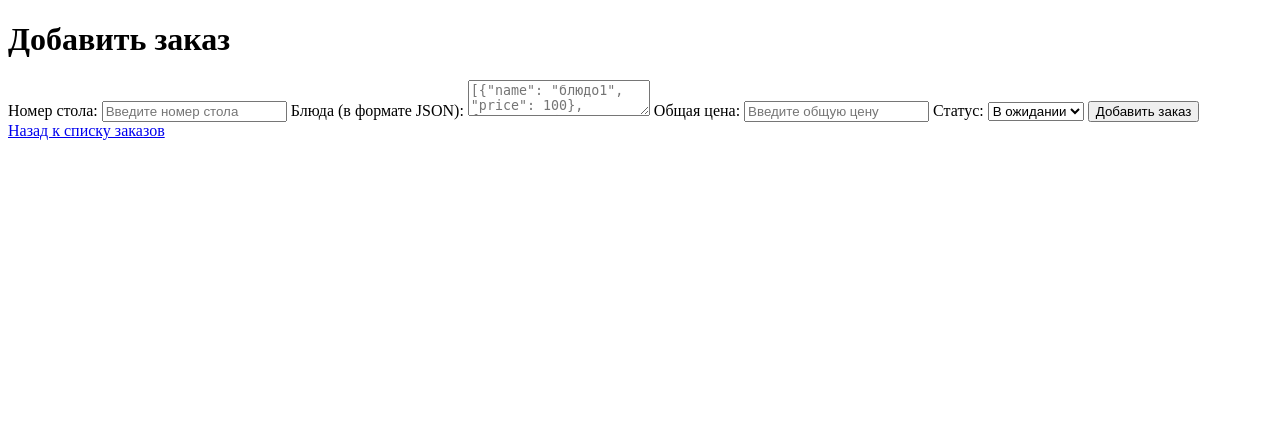
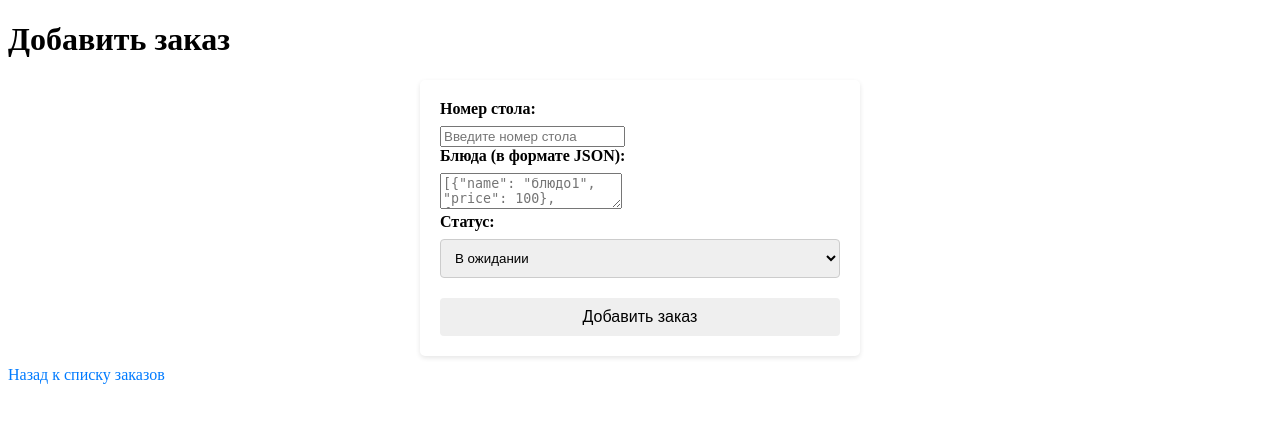
Before and after one commit to VadimZhuckow/crmsystem, a Django app: page /add/ in a window 1280 px wide. Shown: the top 423 px of the page. Run offline with Django 4.2, Linux system fonts and the light colour scheme.

Commit message:
added styles

```diff
--- a/backend/settings.py
+++ b/backend/settings.py
@@ -134,7 +134,11 @@ USE_TZ = True
 # Static files (CSS, JavaScript, Images)
 # https://docs.djangoproject.com/en/4.2/howto/static-files/
 
-STATIC_URL = 'static/'
+STATIC_URL = '/static/'
+
+STATICFILES_DIRS = [
+    BASE_DIR / "../orders/static",  # Измените путь на "../orders/static"
+]
 
 # Default primary key field type
 # https://docs.djangoproject.com/en/4.2/ref/settings/#default-auto-field
--- /dev/null
+++ b/orders/static/orders/css/add_order.css
@@ -0,0 +1,52 @@
+/* static/orders/css/orders.css */
+
+/* Существующие стили... */
+
+form {
+    background-color: #fff; /* Белый фон для формы */
+    padding: 20px; /* Отступы внутри формы */
+    border-radius: 5px; /* Закругленные углы */
+    box-shadow: 0 2px 5px rgba(0, 0, 0, 0.1); /* Легкая тень */
+    max-width: 400px; /* Максимальная ширина формы */
+    margin: auto; /* Центрирование формы */
+}
+
+label {
+    display: block; /* Отображение меток как блочные элементы */
+    margin-bottom: 8px; /* Отступ снизу */
+    font-weight: bold; /* Жирный шрифт для меток */
+}
+
+select {
+    width: 100%; /* Полная ширина селекта */
+    padding: 10px; /* Отступы внутри селекта */
+    border: 1px solid #ccc; /* Рамка */
+    border-radius: 4px; /* Закругленные углы */
+    margin-bottom: 20px; /* Отступ снизу */
+}
+
+button {
+    width: 100%; /* Кнопка на всю ширину */
+    padding: 10px; /* Отступы внутри кнопки */
+    border: none; /* Убрать рамку */
+    border-radius: 4px; /* Закругленные углы */
+    font-size: 16px; /* Размер шрифта */
+    cursor: pointer; /* Курсор при наведении */
+}
+
+/* Существующие стили для кнопки */
+button:hover {
+    background-color: #45a049; /* Темно-зеленый при наведении */
+}
+
+a {
+    display: inline-block;
+    margin-top: 10px;
+    color: #007BFF;
+    text-decoration: none;
+    text-align: center; /* Центрирование ссылки */
+}
+
+a:hover {
+    text-decoration: underline;
+}
--- a/orders/templates/orders/add_order.html
+++ b/orders/templates/orders/add_order.html
@@ -1,9 +1,10 @@
-<!-- templates/orders/add_order.html -->
 <!DOCTYPE html>
 <html lang="ru">
 <head>
     <meta charset="UTF-8">
     <title>Добавить заказ</title>
+    {% load static %}
+    <link rel="stylesheet" href="{% static 'orders/css/add_order.css' %}">
 </head>
 <body>
     <h1>Добавить заказ</h1>
@@ -15,10 +16,6 @@
 
         <label for="items">Блюда (в формате JSON):</label>
         <textarea id="items" name="items" placeholder='[{"name": "блюдо1", "price": 100}, {"name": "блюдо2", "price": 150}]' required></textarea>
-
-        <label for="total_price">Общая цена:</label>
-        <input type="number" id="total_price" name="total_price" step="0.01" placeholder="Введите общую цену" required>
-
         <label for="status">Статус:</label>
         <select id="status" name="status">
             <option value="pending">В ожидании</option>
--- a/orders/templates/orders/order_list.html
+++ b/orders/templates/orders/order_list.html
@@ -1,3 +1,5 @@
+{% load static %}
+<link rel="stylesheet" href="{% static 'orders/css/orders.css' %}">
 <h1>Список заказов</h1>
 <table>
     <tr>
@@ -15,10 +17,10 @@
         <td>{{ order.items }}</td>
         <td>{{ order.total_price }}</td>
         <td>{{ order.status }}</td>
-        {% comment %} <td>
+         <td>
             <a href="{% url 'delete_order' order.id %}">Удалить</a>
             <a href="{% url 'update_order_status' order.id %}">Изменить статус</a>
-        </td> {% endcomment %}
+        </td>
     </tr>
     {% endfor %}
 </table>
--- a/orders/urls/urls.py
+++ b/orders/urls/urls.py
@@ -1,9 +1,9 @@
 from django.urls import path
-from orders.views.orders import order_list, add_order
+from orders.views.orders import order_list, add_order, delete_order, update_order_status
 
 urlpatterns = [
     path('', order_list, name='order_list'),
     path('add/', add_order, name='add_order'),
-    # path('delete/<int:order_id>/', delete_order, name='delete_order'),
-    # path('update/<int:order_id>/', update_order_status, name='update_order_status'),
+    path('delete/<int:order_id>/', delete_order, name='delete_order'),
+    path('update/<int:order_id>/', update_order_status, name='update_order_status'),
 ]
--- a/orders/views/orders.py
+++ b/orders/views/orders.py
@@ -5,7 +5,7 @@ from orders.models.order import Order
 from orders.forms.orders import OrderForm
 
 def order_list(request):
-    orders = Order.objects.all()
+    orders = Order.objects.all().order_by('id')
     return render(request, 'orders/order_list.html', {'orders': orders})
 
 def add_order(request):
@@ -22,3 +22,16 @@ def add_order(request):
         except Exception as e:
             print(f"Ошибка: {e}")
     return render(request, 'orders/add_order.html')
+
+def delete_order(request, order_id):
+    order = Order.objects.get(id=order_id)
+    order.delete()
+    return redirect('order_list')
+
+def update_order_status(request, order_id):
+    order = Order.objects.get(id=order_id)
+    if request.method == 'POST':
+        order.status = request.POST.get('status')
+        order.save()
+        return redirect('order_list')
+    return render(request, 'orders/update_order_status.html', {'order': order})
```
Also changed, not shown: orders/static/orders/css/orders.css (added, +58 -0 lines), orders/static/orders/css/styles.css (added, +38 -0 lines), orders/templates/orders/update_order_status.html (added, +27 -0 lines), orders/static/__init__.py (added), orders/static/orders/1.txt (added).
